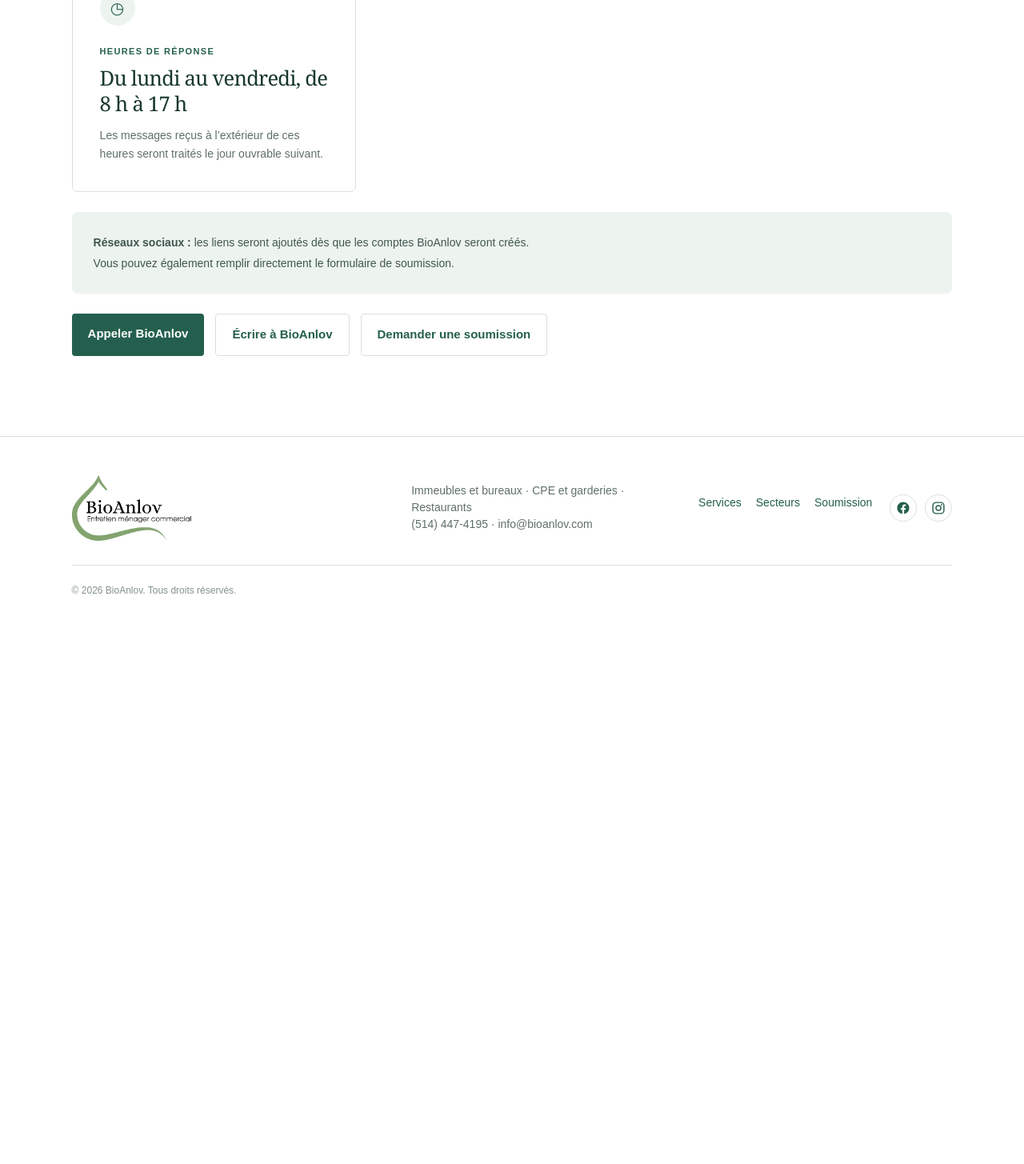
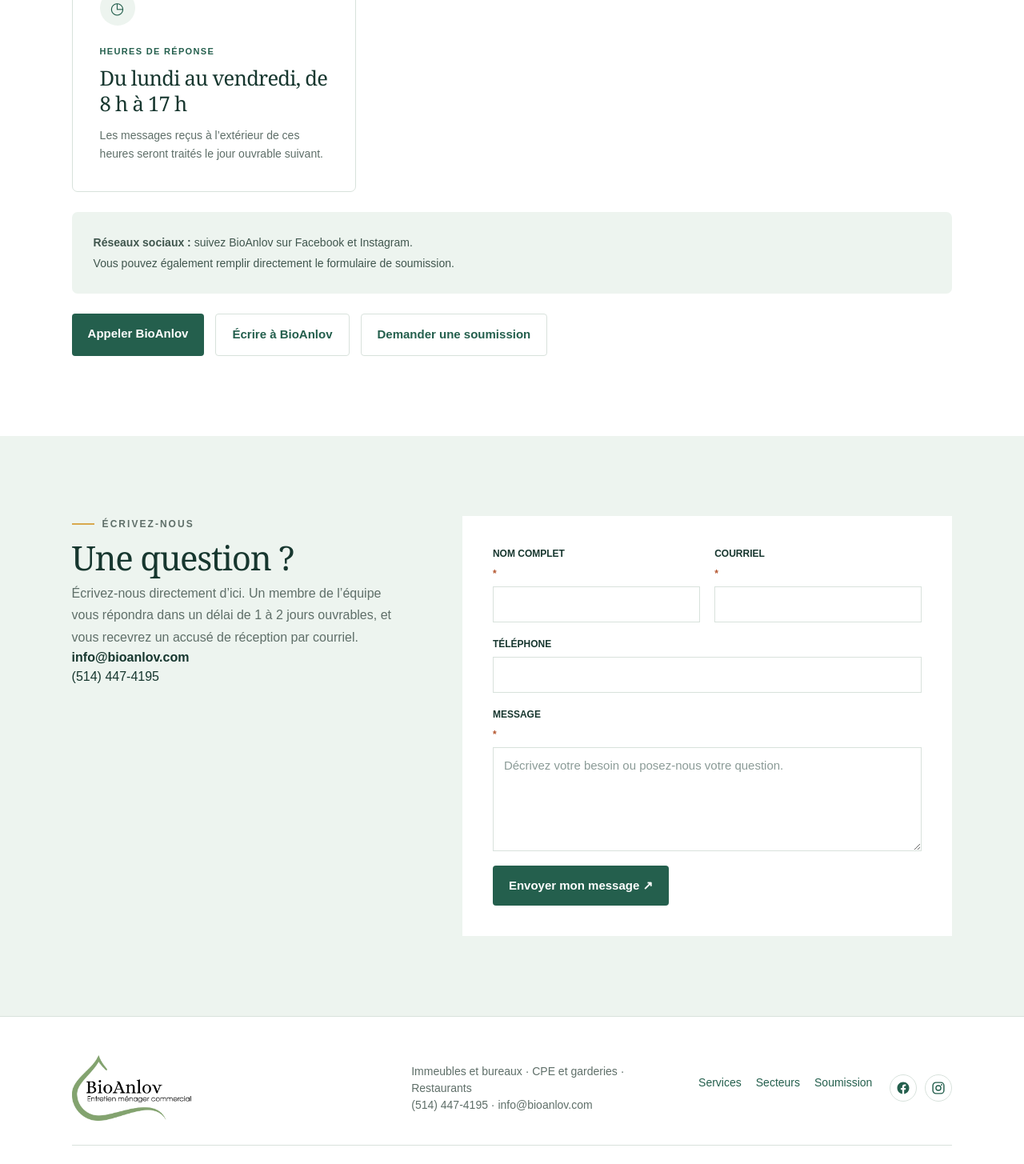
Before and after one commit to BioAnlov/SiteBioAnlov, a React (Vite) app: page /contact in a window 1280 px wide. Shown: the part 943-2398 px from the top of the page at 80% size. Before the commit the page ends 1715 px from the top, so only its background shows below. Built offline with nearby package versions, Linux system fonts and the light colour scheme.

Commit message:
Update Contact.tsx

```diff
--- a/src/pages/Contact.tsx
+++ b/src/pages/Contact.tsx
@@ -1,13 +1,58 @@
+import { useRef, useState, type FormEvent } from "react";
 import { Link } from "react-router-dom";
 import { PageHero } from "../components/PageHero";
 import { usePageMeta } from "../hooks/usePageMeta";
 import { site } from "../data/site";
+
+type Status = "idle" | "sending" | "success" | "error";
 
 export default function Contact() {
   usePageMeta(
     "Contact — BioAnlov",
     `Joignez BioAnlov au ${site.phone} ou à ${site.email}. Territoire desservi : ${site.territory}.`,
   );
+
+  const formRef = useRef<HTMLFormElement>(null);
+  const [status, setStatus] = useState<Status>("idle");
+  const [errorMessage, setErrorMessage] = useState("");
+
+  async function handleSubmit(event: FormEvent<HTMLFormElement>) {
+    event.preventDefault();
+    if (status === "sending") return;
+
+    const formData = new FormData(event.currentTarget);
+    const payload: Record<string, string> = {};
+    for (const [key, value] of formData.entries()) {
+      if (typeof value !== "string") continue;
+      payload[key] = value.trim();
+    }
+
+    setStatus("sending");
+    setErrorMessage("");
+
+    try {
+      const response = await fetch("/api/contact", {
+        method: "POST",
+        headers: { "Content-Type": "application/json" },
+        body: JSON.stringify(payload),
+      });
+      const result = (await response.json().catch(() => ({}))) as { error?: string };
+
+      if (!response.ok) {
+        throw new Error(result.error || "L’envoi a échoué. Veuillez réessayer.");
+      }
+
+      formRef.current?.reset();
+      setStatus("success");
+    } catch (error) {
+      setStatus("error");
+      setErrorMessage(
+        error instanceof Error && error.message
+          ? error.message
+          : "L’envoi a échoué. Veuillez réessayer.",
+      );
+    }
+  }
 
   return (
     <>
@@ -53,8 +98,15 @@
         </div>
         <div className="contact-social">
           <p>
-            <strong>Réseaux sociaux :</strong> les liens seront ajoutés dès que les comptes
-            BioAnlov seront créés.
+            <strong>Réseaux sociaux :</strong> suivez BioAnlov sur{" "}
+            <a href={site.facebook} target="_blank" rel="noopener noreferrer">
+              Facebook
+            </a>{" "}
+            et{" "}
+            <a href={site.instagram} target="_blank" rel="noopener noreferrer">
+              Instagram
+            </a>
+            .
           </p>
           <p>Vous pouvez également remplir directement le formulaire de soumission.</p>
         </div>
@@ -70,6 +122,91 @@
           </Link>
         </div>
       </section>
+
+      <section className="content-section quote-layout contact-form">
+        <div className="quote-summary">
+          <p className="eyebrow">
+            <span aria-hidden="true" />
+            Écrivez-nous
+          </p>
+          <h2>Une question ?</h2>
+          <p>
+            Écrivez-nous directement d’ici. Un membre de l’équipe vous répondra dans un délai de 1
+            à 2 jours ouvrables, et vous recevrez un accusé de réception par courriel.
+          </p>
+          <strong>{site.email}</strong>
+          <br />
+          <a href={site.phoneHref}>{site.phone}</a>
+        </div>
+
+        {status === "success" ? (
+          <div className="quote-sent" role="status" aria-live="polite">
+            <span className="sent-mark" aria-hidden="true">
+              ✓
+            </span>
+            <h2>Votre message a bien été envoyé</h2>
+            <p>
+              Merci. Un accusé de réception vient de vous être transmis par courriel. Un membre de
+              l’équipe BioAnlov vous répondra dans un délai de 1 à 2 jours ouvrables.
+            </p>
+            <div className="quote-sent-actions">
+              <button className="button" type="button" onClick={() => setStatus("idle")}>
+                Écrire un autre message
+              </button>
+              <a className="button secondary-button" href={site.phoneHref}>
+                Appeler BioAnlov
+              </a>
+            </div>
+          </div>
+        ) : (
+          <form ref={formRef} onSubmit={handleSubmit}>
+            <label className="full-field">
+              Nom complet <span className="required-mark">*</span>
+              <input name="nom" required autoComplete="name" />
+            </label>
+            <label>
+              Courriel <span className="required-mark">*</span>
+              <input name="courriel" type="email" required autoComplete="email" />
+            </label>
+            <label>
+              Téléphone
+              <input name="telephone" type="tel" autoComplete="tel" />
+            </label>
+            <label className="full-field">
+              Message <span className="required-mark">*</span>
+              <textarea
+                name="message"
+                rows={6}
+                required
+                placeholder="Décrivez votre besoin ou posez-nous votre question."
+              />
+            </label>
+
+            {/* Champ piège anti-pourriel : invisible pour les visiteurs. */}
+            <input
+              type="text"
+              name="siteWeb"
+              tabIndex={-1}
+              autoComplete="off"
+              aria-hidden="true"
+              style={{ position: "absolute", left: "-9999px", width: 1, height: 1, opacity: 0 }}
+            />
+
+            {status === "error" && (
+              <p className="form-status error" role="alert">
+                <strong>L’envoi n’a pas fonctionné.</strong>
+                {errorMessage} Vous pouvez aussi nous écrire à{" "}
+                <a href={`mailto:${site.email}`}>{site.email}</a> ou appeler au{" "}
+                <a href={site.phoneHref}>{site.phone}</a>.
+              </p>
+            )}
+
+            <button className="button" type="submit" disabled={status === "sending"}>
+              {status === "sending" ? "Envoi en cours…" : "Envoyer mon message ↗"}
+            </button>
+          </form>
+        )}
+      </section>
     </>
   );
 }
```
